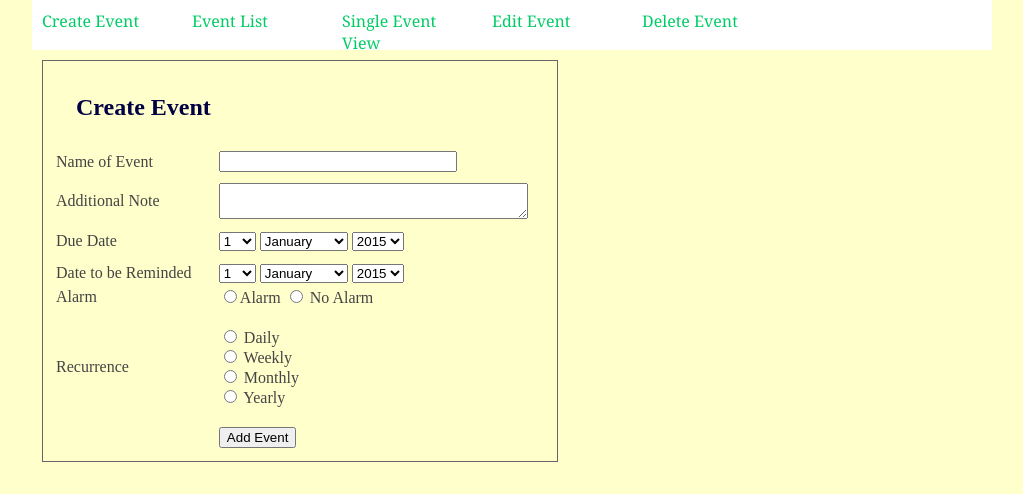
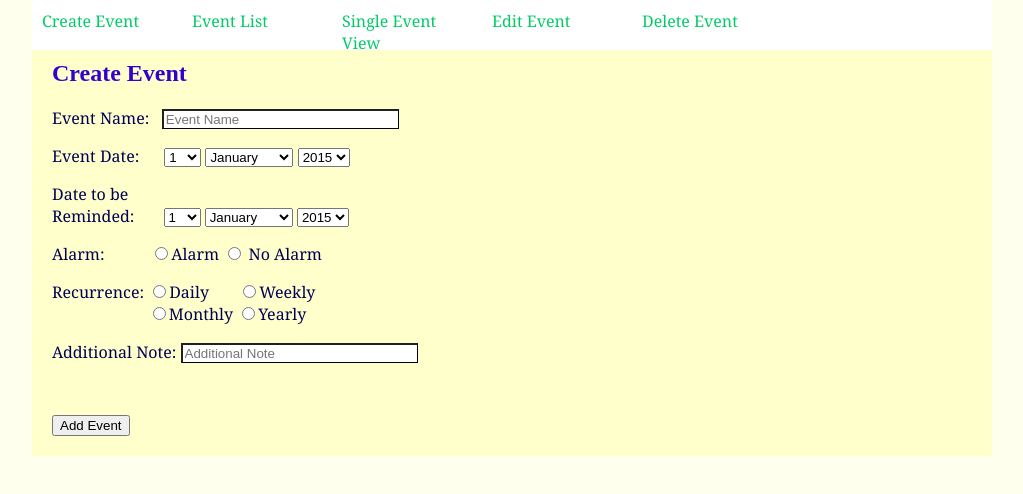
Before and after one commit to lydiaIruo/schedule, a plain HTML site: page home.html in a window 1280 px wide. Shown: the whole page, without its empty margins (128-1151 px from the left). Drawn offline with Linux system fonts and the light colour scheme; a script that the page names is missing.

Commit message:
New Changes
New Changes

```diff
--- a/home.html
+++ b/home.html
@@ -1,4 +1,4 @@
-<!DOCTYPE html PUBLIC "-//W3C//DTD XHTML 1.0 Transitional//EN" "http://www.w3.org/TR/xhtml1/DTD/xhtml1-transitional.dtd">
+<!DOCTYPE html>
 <html xmlns="http://www.w3.org/1999/xhtml">
 <head>
 <meta http-equiv="Content-Type" content="text/html; charset=utf-8" />
@@ -10,38 +10,6 @@
 </head>
 
 <body >
-<div id='messagesDiv'></div>
-<script>
-
-var myDataRef=new Firebase('https://lydia-planner.firebaseio.com/web/data');
-$('#Input').keypress(function (e) {
-        if (e.keyCode == 13) {
-          var name = $('#eventtxt').val();
-          var note = $('#txtaddition').val();
-          var day = $('.selectday').val();
-          var month = $('.selectmonth').val();
-          var year = $('.selectyear').val();
-          var group1 = $('#RadioGroup1_0').val();
-          var group2 = $('#RadioGroup1_1').val();
-          var group3 = $('#RadioGroup1_2').val();
-          var group4 = $('#RadioGroup1_3').val();
-
-
-		myDataRef.push(name+note+day+month+year+group1+group2+group3+group4);
-
-          $('#Input').val('');
-        }
-      });
-
-	   myDataRef.on('child_added', function(snapshot) {
-        var event = snapshot.val();
-        displayEvent(event.name, event.note,event.day,event.month,event.year,event.group1,event.group2,event.group3,event.group4);
-      });
-      function displayEvent(name,note,day,month,year,group1,group2,group3,group4) {
-        $('<div/>').text(text).prepend($('<em/>').text(name+': ')).appendTo($('#messagesDiv'));
-        $('#messagesDiv')[0].scrollTop = $('#messagesDiv')[0].scrollHeight;
-      };
-	  </script>
 <div id="Wrapper">
 <nav>
 <ul>
@@ -54,25 +22,51 @@ $('#Input').keypress(function (e) {
 </nav>
 
 <article>
-<form action="" method="get">
-<table width="516" border="0">
+<div id='messagesDiv'></div>
+<h1>Create Event</h1>
 
-  <tr>
-    <td colspan="2"><h1>Create Event</h1></td>
-    </tr>
-  <tr>
-    <td width="174" height="34">Name of Event</td>
-    <td width="328"><label for="eventtxt"></label>
-      <input type="text" name="eventtxt" id="eventtxt" /></td>
-  </tr>
-  <tr>
-    <td>Additional Note</td>
-    <td><label for="txtaddition"></label>
-      <textarea name="txtaddition" id="txtaddition" cols="36" rows="2"></textarea></td>
-  </tr>
-  <tr>
-    <td height="37">Due Date</td>
-    <td><select name="day" class="selectday">
+  <p>Event Name: &nbsp;
+  <input type="text" name="eventtxt" id="eventtxt"  placeholder="Event Name"/>
+  </p>
+
+  <p>Event Date:&nbsp; &nbsp;&nbsp;&nbsp;
+  <select name="day" id="eventday">
+    <option>1</option><option>2</option>
+    <option>3</option><option>4</option>
+    <option>5</option><option>6</option>
+    <option>7</option><option>8</option>
+    <option>9</option><option>10</option>
+    <option>11</option><option>12</option>
+    <option>13</option><option>14</option>
+    <option>15</option><option>16</option>
+    <option>17</option><option>18</option>
+    <option>19</option><option>20</option>
+    <option>21</option><option>22</option>
+    <option>23</option><option>24</option>
+    <option>25</option><option>26</option>
+    <option>27</option><option>28</option>
+    <option>29</option><option>30</option>
+    <option>31</option></select>
+
+    <select name="month" id="eventmonth">
+    <option>January</option><option>February</option>
+    <option>March</option><option>April</option>
+    <option>May</option><option>June</option>
+    <option>July</option><option>August</option>
+    <option>September</option><option>October</option>
+    <option>November</option><option>December</option>
+    </select>
+
+    <select name="year" id="eventyear">
+    <option>2015</option><option>2016</option>
+    <option>2017</option><option>2018</option>
+    <option>2019</option><option>2020</option>
+    <option>2021</option><option>2022</option>
+ 	</select>
+ 	</p>
+
+    <p>Date to be<br> Reminded:&nbsp;&nbsp;&nbsp;&nbsp;&nbsp;&nbsp;
+    <select name="day" id="remindday">
     <option>1</option><option>2</option>
     <option>3</option><option>4</option>
     <option>5</option><option>6</option>
@@ -90,7 +84,8 @@ $('#Input').keypress(function (e) {
     <option>29</option><option>30</option>
     <option>31</option>
     </select>
-    <select name="month" class="selectmonth">
+
+    <select name="month" id="remindmonth">
     <option>January</option><option>February</option>
     <option>March</option><option>April</option>
     <option>May</option><option>June</option>
@@ -98,84 +93,72 @@ $('#Input').keypress(function (e) {
     <option>September</option><option>October</option>
     <option>November</option><option>December</option>
     </select>
-    <select name="year" class="selectyear">
+
+    <select name="year" id="remindyear">
     <option>2015</option><option>2016</option>
     <option>2017</option><option>2018</option>
     <option>2019</option><option>2020</option>
     <option>2021</option><option>2022</option>
- </select>
- </td>
-  </tr>
-  <tr>
-    <td>Date to be Reminded</td>
-    <td><select name="day" class="selectday">
-    <option>1</option><option>2</option>
-    <option>3</option><option>4</option>
-    <option>5</option><option>6</option>
-    <option>7</option><option>8</option>
-    <option>9</option><option>10</option>
-    <option>11</option><option>12</option>
-    <option>13</option><option>14</option>
-    <option>15</option><option>16</option>
-    <option>17</option><option>18</option>
-    <option>19</option><option>20</option>
-    <option>21</option><option>22</option>
-    <option>23</option><option>24</option>
-    <option>25</option><option>26</option>
-    <option>27</option><option>28</option>
-    <option>29</option><option>30</option>
-    <option>31</option>
-    </select>
-    <select name="month" class="selectmonth">
-    <option>January</option><option>February</option>
-    <option>March</option><option>April</option>
-    <option>May</option><option>June</option>
-    <option>July</option><option>August</option>
-    <option>September</option><option>October</option>
-    <option>November</option><option>December</option>
-    </select>
-    <select name="year" class="selectyear">
-    <option>2015</option><option>2016</option>
-    <option>2017</option><option>2018</option>
-    <option>2019</option><option>2020</option>
-    <option>2021</option><option>2022</option>
- </select></td>
-  </tr>
-  <tr>
-    <td>Alarm</td>
-    <td>
+ 	</select>
+    </p>
+
+    <p>Alarm:&nbsp;&nbsp;&nbsp;&nbsp;&nbsp;&nbsp;&nbsp;&nbsp;&nbsp;&nbsp;
       <input type="radio" name="radioalarm" id="radioalarm" /><label for="radioalarm">Alarm</label>
-      <input type="radio" name="radionoalarm" id="radionoalarm" />
-      <label for="radionoalarm"> No Alarm</label></td>
-  </tr>
-  <tr>
-    <td>Recurrence</td>
-    <td>
-    <p>
-      <label>
-        <input type="radio" name="RadioGroup1" value="radio" id="RadioGroup1_0" />
-        Daily</label>
-      <br />
-      <label>
-        <input type="radio" name="RadioGroup1" value="radio" id="RadioGroup1_1" />
-        Weekly</label>
-      <br />
-      <label>
-        <input type="radio" name="RadioGroup1" value="radio" id="RadioGroup1_2" />
-        Monthly</label>
-      <br />
-      <label>
-        <input type="radio" name="RadioGroup1" value="radio" id="RadioGroup1_3" />
-        Yearly</label>
-      <br />
+      <input type="radio" name="radionoalarm" id="radionoalarm" /><label for="radionoalarm"> No Alarm</label>
+  	</p>
+
+  	<p>
+    Recurrence:
+     <label><input type="radio" name="RadioGroup1"  id="RadioGroup1_0" />Daily</label>
+     <label>&nbsp;&nbsp;&nbsp;&nbsp;&nbsp;&nbsp;<input type="radio" name="RadioGroup1" id="RadioGroup1_1"/>Weekly</label><br/> &nbsp;&nbsp;&nbsp;&nbsp;&nbsp;&nbsp;&nbsp;&nbsp;&nbsp;&nbsp;&nbsp;&nbsp;&nbsp;&nbsp;&nbsp;&nbsp;&nbsp;&nbsp;&nbsp;&nbsp;&nbsp;&nbsp;
+     <label><input type="radio" name="RadioGroup1"  id="RadioGroup1_2" />Monthly</label>
+     <label><input type="radio" name="RadioGroup1"  id="RadioGroup1_3" />Yearly</label>
     </p>
-    </td>
-  </tr>
-  <tr>
-    <td>&nbsp;</td>
-    <td><input name="addbtn" type="button" value="Add Event" /></td></tr>
-</table>
-</form>
+
+ <p>
+ Additional Note:&nbsp;<input type="text" name="txtaddition" id="txtaddition"  placeholder="Additional Note">
+ </p>
+ <br><br>
+  <input name="addbtn" type="button" value="Add Event"/>
+
+<script>
+var myDataRef=new Firebase('https://lydia-planner.firebaseio.com');
+$('#txtaddition').keypress(function (e) {
+        if (e.keyCode == 13) {
+          var name = $('#eventtxt').val();
+          var note = $('#txtaddition').val();
+          var e_day = $('#eventday').val();
+          var e_month = $('#eventmonth').val();
+          var e_year = $('#eventyear').val();
+		  var r_day = $('#remindday').val();
+          var r_month = $('#remindmonth').val();
+          var r_year = $('#remindyear').val();
+		  var alarm = $('#radioalarm').val();
+		  var noalarm =$('#radionoalarm').val();
+          var group1 = $('#RadioGroup1_0').val();
+          var group2 = $('#RadioGroup1_1').val();
+          var group3 = $('#RadioGroup1_2').val();
+          var group4 = $('#RadioGroup1_3').val();
+
+myDataRef.push({name:name,note:note,e_day:e_day,e_month:e_month,
+				e_year:e_year,r_day:r_day,r_month:r_month,r_year:r_year,
+				alarm:alarm,noalarm:noalarm,group1:group1,group2:group2,
+				group3:group3,group4:group4});
+          $('#txtaddition').val('');
+        }
+      });
+myDataRef.on('child_added', function(snapshot) {
+        var event = snapshot.val();
+        displayEvent(event.name, event.note,event.e_day,event.e_month,
+					 event.e_year,event.r_day,event.r_month,event.r_year,
+					 event.alarm,event.noalarm,event.group1,event.group2,
+					 event.group3,event.group4);
+      });
+ function displayEvent(name,e_day) {
+      $('<div/>').name(name).prepend($('<em/>').name(e_day+': ')).appendTo($('#messagesDiv'));
+        $('#messagesDiv')[0].scrollTop = $('#messagesDiv')[0].scrollHeight;
+      };
+	  </script>
 
 </article>
 
--- a/style.css
+++ b/style.css
@@ -4,7 +4,7 @@
 body{
 	margin:0px;
 	padding:0px;
-	background:#FFC;
+	background:#FFe;
 
 }
 #Wrapper{
@@ -85,23 +85,26 @@ nav a:hover{
 
 }
 article{
-	width:960px;
+	width:920px;
+	background:#FFC;
+	padding:20px;
 
 }
-table {
-	background-color:#FFC;
-		 padding:10px;
-		 margin:10px;
-		 color:#444;
-		 border:1px #666 solid;
-		 }
+article h1{
+	padding-top:20px;
+	color:#30C;
+
+
+}
 		 input[type=text]{
 			width:230px;
+			color:#003;
+			border-bottom-style:ridge;
+			border-bottom:1px #000 solid;
+			border-right:1px #000 solid;
 		 }
-		 table h1{
-		 padding-left:20px;
-		 color:#004;
-		 }
-		 article{
-			 float:left;
-		 }
+article p{
+	color:#005;
+	font-size:16px;
+	font-family:Georgia, "Times New Roman", Times, serif;
+}
```
